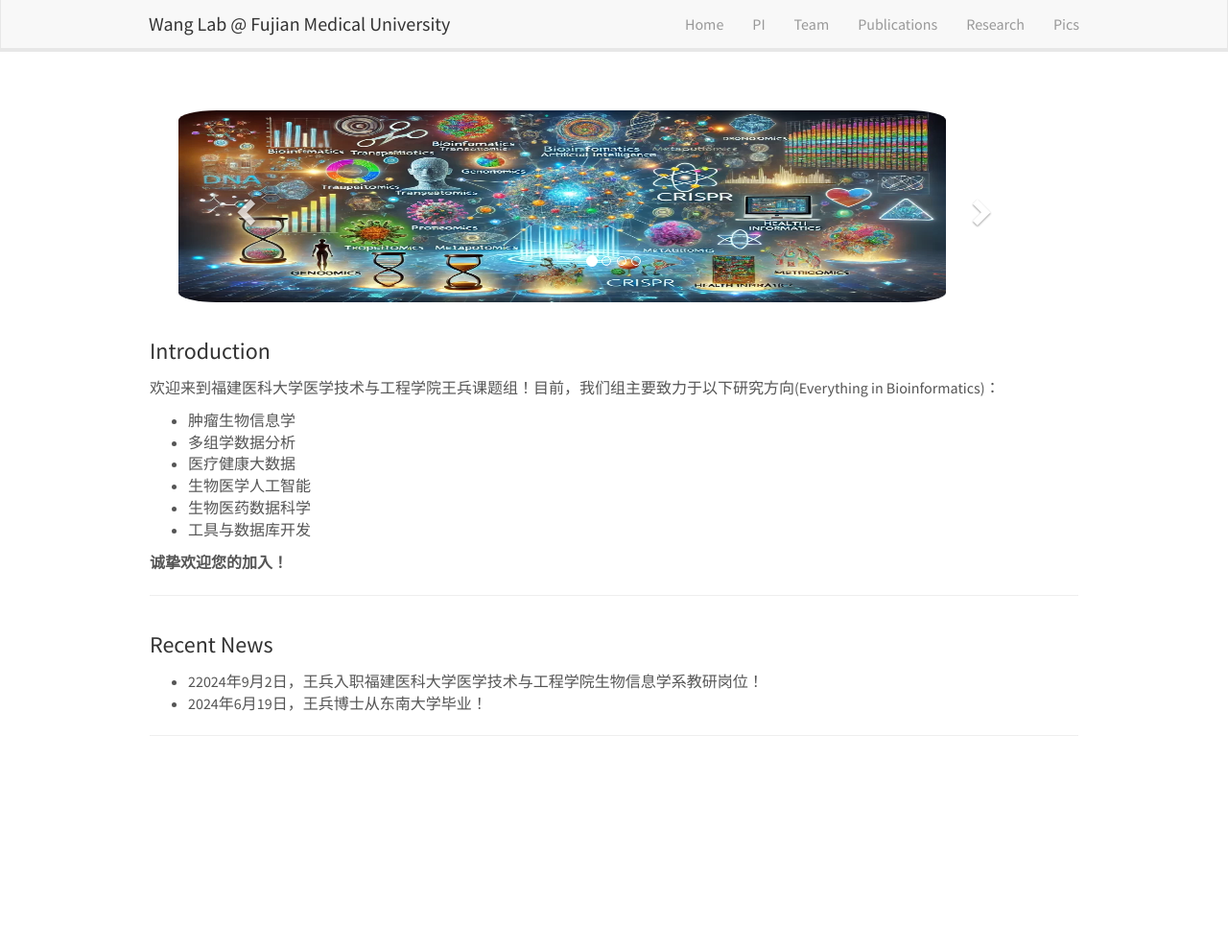
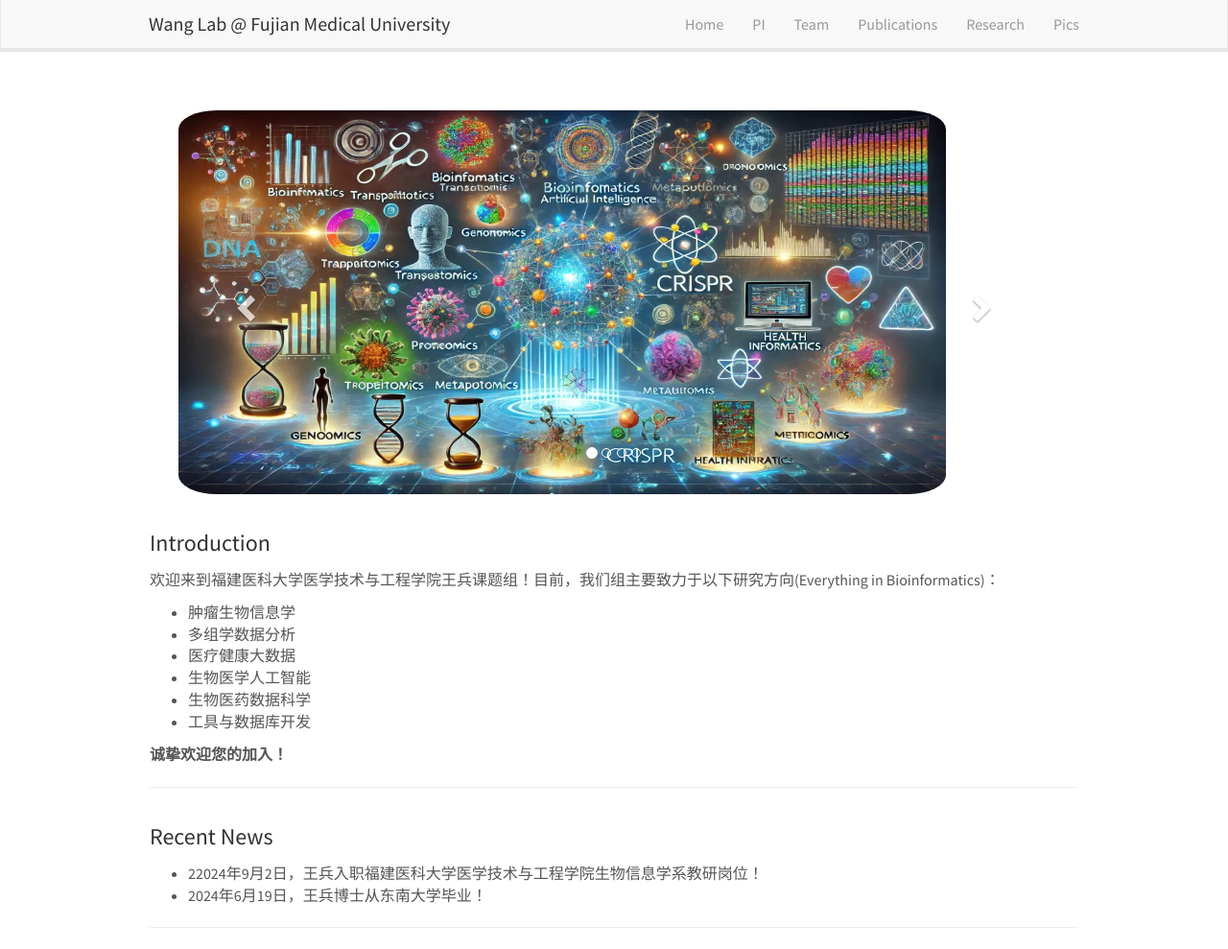
Before and after one commit to wangbing587/wangbing587.github.io, a Jekyll site: the page built from _pages/home.md, in a window 1280 px wide and 989 px high. Shown: the whole window at 96% size. Built offline with Jekyll 4.4.1, drawn with Linux system fonts in a browser that asks for light colours.

Commit message:
Update homelay.html

```diff
--- a/_layouts/homelay.html
+++ b/_layouts/homelay.html
@@ -22,19 +22,19 @@ layout: default
 			<!-- 轮播（Carousel）项目 -->
 			<div class="carousel-inner">
 				<div class="item active">
-					<img src="../images/logo/BioinformaticsAI1.jpg" alt="First slide" style="width: 800px; height: 200px;">
+					<img src="../images/logo/BioinformaticsAI1.jpg" alt="First slide" style="width: 800px; height: 400px;">
 					<div class="carousel-caption"></div>
 				</div>
 				<div class="item">
-					<img src="../images/logo/BioinformaticsAI2.jpg" alt="Second slide" style="width: 800px; height: 200px;">
+					<img src="../images/logo/BioinformaticsAI2.jpg" alt="Second slide" style="width: 800px; height: 400px;">
 					<div class="carousel-caption"></div>
 				</div>
 				<div class="item">
-					<img src="../images/logo/BioinformaticsAI3.jpg" alt="Third slide" style="width: 800px; height: 200px;">
+					<img src="../images/logo/BioinformaticsAI3.jpg" alt="Third slide" style="width: 800px; height: 400px;">
 					<div class="carousel-caption"></div>
 				</div>
 				<div class="item">
-					<img src="../images/logo/BioinformaticsAI4.jpg" alt="Third slide" style="width: 800px; height: 200px;">
+					<img src="../images/logo/BioinformaticsAI4.jpg" alt="Third slide" style="width: 800px; height: 400px;">
 					<div class="carousel-caption"></div>
 				</div>
 			</div>
```
